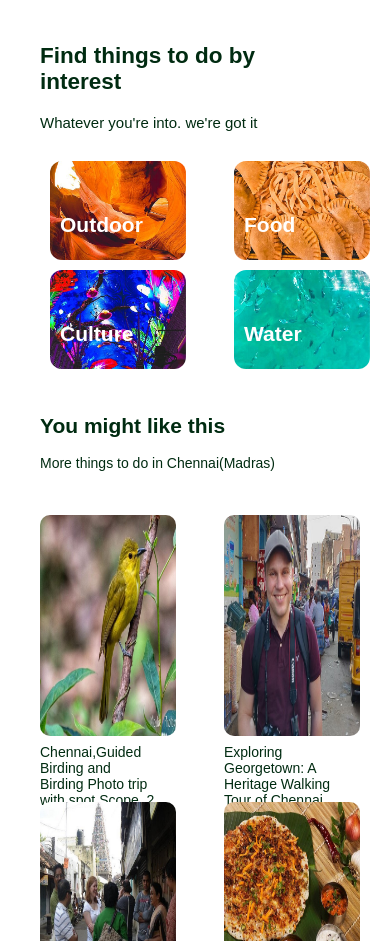
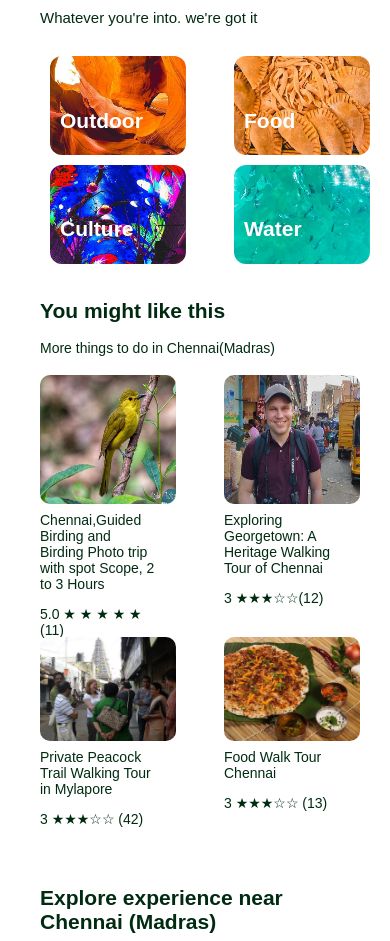
Before and after one commit to benedicta-abragam/tripadvisor-frontpages, a plain HTML site: page index.html in a window 390 px wide. Shown: the part 1059-2000 px from the top of the page. Drawn offline with Linux system fonts and the light colour scheme; a web font is replaced by a local one.

Commit message:
Changes updated

```diff
--- a/sheet.css
+++ b/sheet.css
@@ -322,7 +322,7 @@
 
 
 /* media for navbar, searchbar, block,recommended */
-@media screen and (max-width:600px) {
+@media screen and (max-width:546px) {
     body{
         font-size: 14px;
     }
@@ -339,6 +339,13 @@
         gap: 10px;
         padding: 10px;
         position: relative;
+    }
+    .navbar{
+        position: sticky;
+        top: 0;
+        background-color: white;
+        width: 100%;
+        height: 130px;
     }
 
     .navbar__title{
@@ -407,6 +414,9 @@
     }
 
      /* recommended */
+     .recom{
+        margin-top: 20px;
+     }
     .recom__title{
          font-size: 15px;
     }
@@ -426,23 +436,32 @@
     }
 
     /* explore */
+    .explore{
+        margin-top: 40px;
+    }
     .explore__pic{
+        margin-top: 0;
         padding-left: 0;
         width: 100%;
         justify-content: space-between;
         flex-wrap: wrap;
-        margin-top: 0px;
     }
-    .explore__title2{
-        margin-top: 20px;
-    }
+
     .explore__pic__2{
         justify-content: center;
         width: 40%;
-        padding-top: 5px;
     }
     .explore__pic__3{
         display: none;
+    }
+    .explore__pic__2 img{
+        margin-top: 0;
+        flex-wrap: wrap;
+        height: 50%;
+    }
+     .explore__title2{
+        margin-top: 0;
+        padding-top: 0;
     }
 /* block2 */
     .block2{
```
